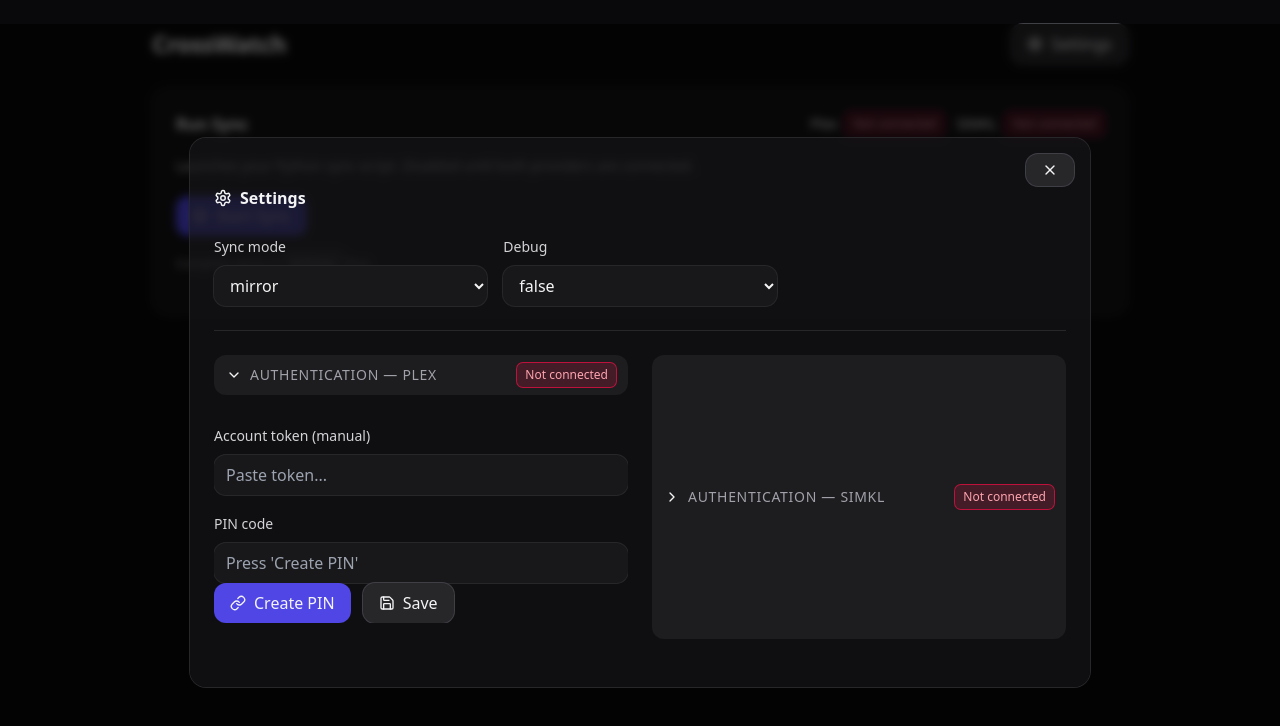
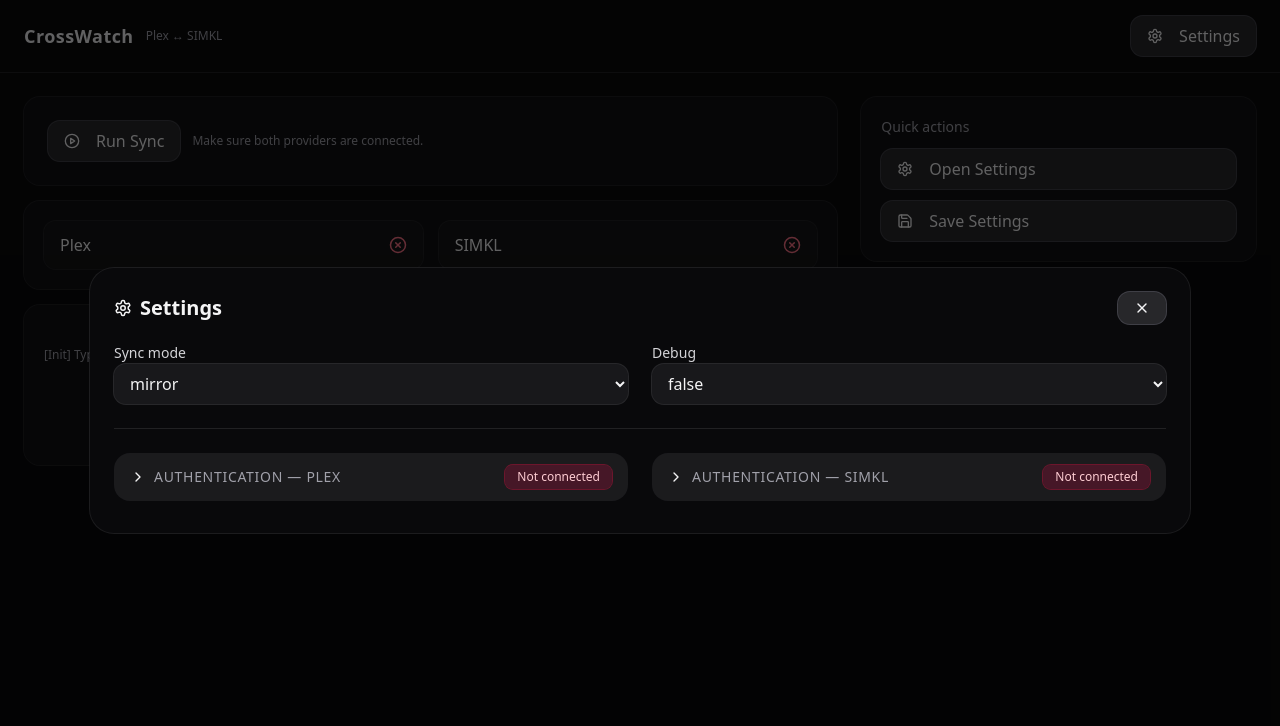
Before and after one commit to cenodude/CrossWatch, a React (Vite) app: page / in a window 1280 px wide. Both pictures are taken after a click on the button "Settings". Shown: the top 726 px of the page. Built offline with nearby package versions, Linux system fonts and the light colour scheme.

Commit message:
Initiate

```diff
--- a/src/App.tsx
+++ b/src/App.tsx
@@ -1,194 +1,176 @@
 import React, { useEffect, useState } from 'react'
 import { invoke } from '@tauri-apps/api/core'
-import { LinkIcon, RefreshCw, PlayCircle, Save, Settings, X, ChevronDown } from 'lucide-react'
+import { LinkIcon, RefreshCw, PlayCircle, Save, Settings, X, ChevronDown, Check, XCircle } from 'lucide-react'
 
-type Config = {
-  plex?: { account_token?: string }
-  simkl?: {
+type PlexCfg = { account_token?: string | null }
+type SimklCfg = {
   client_id: string
   client_secret: string
-    access_token?: string
-    refresh_token?: string
-    token_expires_at?: number
+  access_token?: string | null
+  refresh_token?: string | null
+  token_expires_at?: number | null
 }
-  sync?: { mode?: 'mirror'|'two-way' }
-  runtime?: { debug?: boolean }
-  [k: string]: any
+type Config = {
+  plex?: PlexCfg
+  simkl?: SimklCfg
+  sync?: { mode?: string }
+  debug?: boolean
+  [key: string]: any
 }
 
-function Badge({ ok }: { ok: boolean }) {
-  return (
-    <span className={
-      "px-2 py-1 rounded-md text-xs " +
-      (ok ? "bg-emerald-600/20 text-emerald-300 ring-1 ring-emerald-700" : "bg-rose-600/20 text-rose-300 ring-1 ring-rose-700")
-    }>
-      {ok ? "Connected" : "Not connected"}
+const Badge = ({ ok }: { ok: boolean }) => (
+  <span className={`px-3 py-1 text-xs rounded-lg ring-1 ${ok ? 'text-emerald-200 bg-emerald-900/40 ring-emerald-700/50' : 'text-rose-200 bg-rose-900/40 ring-rose-700/50'}`}>
+    {ok ? 'Connected' : 'Not connected'}
   </span>
 )
-}
 
 export default function App() {
+  const [cfg, setCfg] = useState<Config>({})
+  const [loading, setLoading] = useState(true)
+  const [log, setLog] = useState('')
+  const [showSettings, setShowSettings] = useState(false)
+
+  // Collapsibles
+  const [plexOpen, setPlexOpen] = useState(false)
+  const [simklOpen, setSimklOpen] = useState(false)
+
+  // Plex PIN state
+  const [pinId, setPinId] = useState<number | null>(null)
+  const [pinCode, setPinCode] = useState<string>('')
+  const [pinCid, setPinCid] = useState<string>('')
+  const [pinBusy, setPinBusy] = useState(false)
+
+  // Toast
   const [toast, setToast] = useState<string>('')
   const [showToast, setShowToast] = useState(false)
-  const showToastMsg = (msg: string) => { setToast(msg); setShowToast(true); setTimeout(()=>setShowToast(false), 2000) }
+  const showToastMsg = (msg: string) => { setToast(msg); setShowToast(true); setTimeout(()=>setShowToast(false), 2200) }
+
   const copyToClipboard = async (t: string) => {
     try { if ((navigator as any)?.clipboard?.writeText) { await (navigator as any).clipboard.writeText(t); return true } } catch {}
     try { const ta = document.createElement('textarea'); ta.value = t; document.body.appendChild(ta); ta.select(); document.execCommand('copy'); document.body.removeChild(ta); return true } catch {}
     return false
   }
 
-  const [cfg, setCfg] = useState<Config>({
-    plex: { account_token: '' },
-    simkl: { client_id: '', client_secret: '' },
-    sync: { mode: 'mirror' },
-    runtime: { debug: false }
-  })
-  const [log, setLog] = useState('')
-  const [busy, setBusy] = useState(false)
   const plexConnected = !!cfg.plex?.account_token
-  const [plexOpen, setPlexOpen] = useState(true)
-  const [simklOpen, setSimklOpen] = useState(false)
-  const simklConnected = !!cfg.simkl?.access_token && (!!cfg.simkl?.token_expires_at ? cfg.simkl!.token_expires_at! > Math.floor(Date.now()/1000) : true)
-  const needsSetup = !(plexConnected && simklConnected)
-  const [showSettings, setShowSettings] = useState(false)
+  const simklConnected = !!cfg.simkl?.access_token
 
-  useEffect(() => { (async () => {
+  useEffect(() => {
+    (async () => {
       try {
-      const current = await invoke<Config>('cmd_read_config')
-      setCfg({
-        plex: { account_token: current?.plex?.account_token || '' },
-        simkl: {
-          client_id: current?.simkl?.client_id || '',
-          client_secret: current?.simkl?.client_secret || '',
-          access_token: current?.simkl?.access_token || '',
-          refresh_token: current?.simkl?.refresh_token || '',
-          token_expires_at: current?.simkl?.token_expires_at || 0
-        },
-        sync: { mode: (current?.sync?.mode as any) || 'mirror' },
-        runtime: { debug: !!current?.runtime?.debug },
-        ...current
-      })
-    } catch {}
-  })() }, [])
+        const c = await invoke<Config>('cmd_read_config')
+        setCfg(c || {})
+      } catch (e:any) {
+        setLog(l => l + `\n[Init] ${e?.toString()}`)
+      } finally {
+        setLoading(false)
+      }
+    })()
+  }, [])
 
-  function update<K extends keyof Config>(k: K, v: Config[K]) {
-    setCfg(prev => ({ ...prev, [k]: v }))
+  const saveConfig = async () => {
+    try {
+      await invoke('cmd_write_config', { cfg })
+      showToastMsg('Settings saved')
+    } catch (e:any) {
+      setLog(l => l + `\n[Save] ${e?.toString()}`)
+    }
   }
 
-  async function saveConfig() {
-    setBusy(true)
-    try { await invoke('cmd_write_config', { cfg }) }
-    finally { setBusy(false) }
-  }
+  async function plexCreatePin() {
+    try {
+      setPinBusy(true)
+      setLog(l => l + `\n[Plex] Requesting PIN...`)
+      const res = await invoke<{ id: number, code: string, expires_at: number, client_id: string }>('cmd_plex_create_pin')
+      setPinId(res.id); setPinCode(res.code); setPinCid(res.client_id)
+      try { const ok = await copyToClipboard(res.code); if (ok) showToastMsg('PIN copied to clipboard') } catch {}
+      await invoke('cmd_open_external_sized', { url: 'https://plex.tv/link', width: 520, height: 720 })
 
-  // --- SYNC ---
-  async function runSync() {
-    setBusy(true); setLog(l => `${l}
-[SYNC] Launching Python sidecar...`)
-    try { await invoke('cmd_run_sync'); setLog(l => `${l}
-[SYNC] Completed.`) }
-    catch (e:any) { setLog(l => `${l}
-[SYNC] Error: ${(e as any)?.toString?.() ?? String(e)}`) }
-    finally { setBusy(false) }
-  }
-
-  // --- PLEX PIN UX ---
-  const [pinId, setPinId] = useState<number|undefined>(undefined)
-  const [pinCid, setPinCid] = useState<string>('')
-  const [pinCode, setPinCode] = useState<string>('')
-  const [pinBusy, setPinBusy] = useState(false)
-
-  async function plexCreatePin() {
-  setPinBusy(true)
-  try {
-    const res = await invoke<{id:number, code:string, expires_at:number, client_id:string}>('cmd_plex_create_pin')
-    setPinId(res.id); setPinCode(res.code); setPinCid(res.client_id);
-    try { const ok = await copyToClipboard(res.code); if (ok) showToastMsg('PIN copied to clipboard'); } catch {}
-    setLog(l => `${l}
-[Plex] PIN created: ${res.code}. Opening plex.tv/link...`)
-    try { await invoke('cmd_open_external_sized', { url: 'https://plex.tv/link', width: 520, height: 720 }) } catch { await invoke('cmd_open_external_sized', { url: 'https://plex.tv/link', width: 520, height: 720 }) }
-
-    const deadline = Date.now() + 90_000
-    const interval = setInterval(async () => {
+      const deadline = Date.now() + (res.expires_at * 1000 - Date.now())
+      const poll = async () => {
         try {
           const token = await invoke<string>('cmd_plex_poll_pin', { id: res.id, clientId: res.client_id })
-        if (token && token.length > 0) {
-          clearInterval(interval)
-          setLog(l => `${l}
-[Plex] Token received.`)
+          if (token) {
+            setLog(l => l + `\n[Plex] Token received.`)
             setCfg(prev => ({ ...prev, plex: { account_token: token } }))
             setPinBusy(false)
+            return
           }
         } catch (e:any) {
-        // keep polling
+          setLog(l => l + `\n[Plex] Poll error: ${e?.toString()}`)
         }
-      if (Date.now() >= deadline) {
-        clearInterval(interval)
-        setPinBusy(false)
-        setLog(l => `${l}
-[Plex] PIN expired; please create a new PIN.`)
+        if (Date.now() < deadline) setTimeout(poll, 1500)
+        else { setPinBusy(false); setLog(l => l + `\n[Plex] PIN expired; request a new one.`) }
       }
-    }, 1500)
+      setTimeout(poll, 1200)
     } catch (e:any) {
-    setLog(l => `${l}
-[Plex] Error creating PIN: ${(e as any)?.toString?.() ?? String(e)}`)
+      setLog(l => l + `\n[Plex] Error creating PIN: ${e?.toString()}`)
       setPinBusy(false)
     }
   }
 
-  async function plexPollPin() {
-    if (!pinId) return
-    setPinBusy(true)
+  const runSync = async () => {
     try {
-      const token = await invoke<string>('cmd_plex_poll_pin', { id: pinId, client_id: pinCid })
-      setLog(l => `${l}
-[Plex] Token received.`)
-      setCfg(prev => ({ ...prev, plex: { account_token: token } }))
-      await invoke('cmd_write_config', { cfg: { ...cfg, plex: { account_token: token } } })
+      setLog(l => l + `\n[Sync] Running...`)
+      await invoke('cmd_run_sync')
+      setLog(l => l + `\n[Sync] Done.`)
     } catch (e:any) {
-      setLog(l => `${l}
-[Plex] Poll error: ${(e as any)?.toString?.() ?? String(e)}`)
-    } finally { setPinBusy(false) }
+      setLog(l => l + `\n[Sync] Error: ${e?.toString()}`)
+    }
   }
 
-  // --- SIMKL ---
-  const simklReady = !!cfg.simkl?.client_id && !!cfg.simkl?.client_secret
-  async function connectSimkl() {
-    setBusy(true); setLog(l => `${l}
-[SIMKL] Opening authorize page...`)
-    try { await invoke('cmd_simkl_oauth'); setLog(l => `${l}
-[SIMKL] Tokens saved.`) }
-    catch (e:any) { setLog(l => `${l}
-[SIMKL] Error: ${(e as any)?.toString?.() ?? String(e)}`) }
-    finally { setBusy(false) }
+  if (loading) {
+    return <div className="min-h-screen bg-zinc-950 text-zinc-100 flex items-center justify-center">Loading…</div>
   }
 
   return (
-    <div className="max-w-5xl mx-auto p-6 space-y-6">
-      <header className="flex items-center justify-between">
-        <h1 className="text-2xl font-bold tracking-tight">CrossWatch</h1>
+    <div className="min-h-screen bg-zinc-950 text-zinc-100">
+      {/* Header */}
+      <div className="px-6 py-4 flex items-center justify-between border-b border-zinc-800/80">
         <div className="flex items-center gap-3">
-          <button className="btn" onClick={() => setShowSettings(true)}><Settings size={16}/> Settings</button>
+          <span className="text-lg font-semibold tracking-wide">CrossWatch</span>
+          <span className="text-xs text-zinc-400">Plex ↔︎ SIMKL</span>
         </div>
-      </header>
+        <button className="btn subtle" onClick={() => setShowSettings(true)}><Settings size={16} className="mr-2"/>Settings</button>
+      </div>
 
-      {/* Main Screen */}
-      <div className="card space-y-5">
-        <div className="flex items-center justify-between">
-          <h2 className="font-semibold">Run Sync</h2>
-          <div className="flex gap-3 items-center text-sm">
-            <div className="flex items-center gap-2">Plex <Badge ok={plexConnected}/></div>
-            <div className="flex items-center gap-2">SIMKL <Badge ok={simklConnected}/></div>
+      {/* Main */}
+      <div className="p-6 grid grid-cols-1 lg:grid-cols-3 gap-6">
+        <div className="lg:col-span-2 space-y-4">
+          <div className="rounded-2xl bg-zinc-900/50 ring-1 ring-zinc-800/70 p-6">
+            <div className="flex items-center gap-3">
+              <button className="btn" onClick={runSync}><PlayCircle size={16} className="mr-2"/>Run Sync</button>
+              <div className="text-xs text-zinc-400">Make sure both providers are connected.</div>
             </div>
           </div>
-        <p className="text-sm text-zinc-300">Launches your Python sync script. Disabled until both providers are connected.</p>
-        <button className="btn btn-primary" disabled={busy || !plexConnected || !simklConnected} onClick={runSync}>
-          <PlayCircle size={16}/> Start Sync
-        </button>
-        {!plexConnected || !simklConnected ? <div className="text-xs text-zinc-400">Complete setup in <span className="kbd">Settings</span> first.</div> : null}
-        <pre className="log">{log}</pre>
+
+          <div className="rounded-2xl bg-zinc-900/50 ring-1 ring-zinc-800/70 p-5 grid grid-cols-1 sm:grid-cols-2 gap-4">
+            <div className="flex items-center justify-between rounded-xl bg-zinc-900/50 ring-1 ring-zinc-800/70 px-4 py-3">
+              <div className="flex items-center gap-2"><span className="font-medium">Plex</span></div>
+              {plexConnected ? <Check size={18} className="text-emerald-400"/> : <XCircle size={18} className="text-rose-400"/>}
+            </div>
+            <div className="flex items-center justify-between rounded-xl bg-zinc-900/50 ring-1 ring-zinc-800/70 px-4 py-3">
+              <div className="flex items-center gap-2"><span className="font-medium">SIMKL</span></div>
+              {simklConnected ? <Check size={18} className="text-emerald-400"/> : <XCircle size={18} className="text-rose-400"/>}
+            </div>
           </div>
 
+          <div className="rounded-2xl bg-zinc-900/50 ring-1 ring-zinc-800/70 p-5">
+            <div className="text-xs text-zinc-400 whitespace-pre-wrap leading-relaxed min-h-[120px]">{log || 'Logs will appear here…'}</div>
+          </div>
+        </div>
+
+        <div className="space-y-4">
+          <div className="rounded-2xl bg-zinc-900/50 ring-1 ring-zinc-800/70 p-5">
+            <div className="text-sm text-zinc-400 mb-3">Quick actions</div>
+            <div className="flex flex-col gap-3">
+              <button className="btn" onClick={() => setShowSettings(true)}><Settings size={16} className="mr-2"/>Open Settings</button>
+              <button className="btn subtle" onClick={saveConfig}><Save size={16} className="mr-2"/>Save Settings</button>
+            </div>
+          </div>
+        </div>
+      </div>
+
+      {/* Toast */}
       {showToast && (
         <div className="fixed right-4 bottom-4 z-[60]">
           <div className="rounded-xl bg-zinc-900/90 ring-1 ring-zinc-700 px-4 py-2 text-sm text-zinc-100 shadow-lg">
@@ -196,35 +178,36 @@
           </div>
         </div>
       )}
+
       {/* Settings Modal */}
       {showSettings && (
-        <div className="fixed inset-0 bg-black/60 backdrop-blur-sm flex items-center justify-center z-50">
-          <div className="w-[900px] max-w-[95vw] card relative space-y-6">
-            <button className="absolute right-4 top-4 btn" onClick={() => setShowSettings(false)}><X size={16}/></button>
-            <div className="flex items-center gap-2">
-              <Settings size={18}/><h2 className="font-semibold">Settings</h2>
+        <div className="fixed inset-0 z-50 flex items-center justify-center">
+          <div className="absolute inset-0 bg-black/60" onClick={() => setShowSettings(false)} />
+          <div className="relative w-[min(1100px,96vw)] max-h-[90vh] overflow-auto rounded-3xl bg-zinc-950 ring-1 ring-zinc-800/70 p-6">
+            <div className="flex items-center justify-between mb-4">
+              <div className="text-xl font-semibold flex items-center gap-2"><Settings size={18}/> Settings</div>
+              <button className="btn icon subtle" onClick={() => setShowSettings(false)}><X size={16}/></button>
             </div>
 
-            {/* General */}
-            <div className="grid md:grid-cols-3 gap-4">
-              <div className="space-y-2">
+            {/* General row */}
+            <div className="grid grid-cols-1 md:grid-cols-2 gap-6">
+              <div>
                 <label className="label">Sync mode</label>
                 <select
                   className="input"
-                  value={cfg.sync?.mode || 'mirror'}
-                  onChange={e => update('sync', { ...(cfg.sync||{}), mode: e.target.value as any })}
+                  value={cfg.sync?.mode ?? 'mirror'}
+                  onChange={(e) => setCfg(prev => ({ ...prev, sync: { ...(prev.sync ?? {}), mode: e.target.value } }))}
                 >
                   <option value="mirror">mirror</option>
                   <option value="two-way">two-way</option>
                 </select>
               </div>
-
-              <div className="space-y-2">
+              <div>
                 <label className="label">Debug</label>
                 <select
                   className="input"
-                  value={cfg.runtime?.debug ? 'true' : 'false'}
-                  onChange={e => update('runtime', { ...(cfg.runtime||{}), debug: e.target.value === 'true' })}
+                  value={String(cfg.debug ?? 'false')}
+                  onChange={(e) => setCfg(prev => ({ ...prev, debug: e.target.value === 'true' }))}
                 >
                   <option value="false">false</option>
                   <option value="true">true</option>
@@ -232,68 +215,92 @@
               </div>
             </div>
 
-            <div className="divider"></div>
+            <div className="my-6 h-px w-full bg-zinc-800/80" />
 
-            {/* Providers */}
-            <div className="grid md:grid-cols-2 gap-6">
-              {/* Plex */}
-              <div className="space-y-4">
-                <button className="w-full flex items-center justify-between rounded-xl px-3 py-2 bg-zinc-800/60 hover:bg-zinc-800 transition-colors"
-  onClick={() => setPlexOpen(o => !o)}>
+            {/* Auth grid */}
+            <div className="grid grid-cols-1 md:grid-cols-2 gap-6 items-start">
+              {/* PLEX column */}
+              <div className="space-y-2 min-w-0">
+                <button
+                  className="w-full flex items-center justify-between rounded-2xl px-4 py-3 bg-zinc-800/60 hover:bg-zinc-800 transition-colors"
+                  onClick={() => setPlexOpen(o => !o)}
+                >
                   <div className="flex items-center gap-2">
-    <div className={`transition-transform ${plexOpen ? "" : "-rotate-90"}`}><ChevronDown size={16}/></div>
-    <div className="section-title">Authentication — Plex</div>
+                    <div className={`transition-transform ${plexOpen ? '' : '-rotate-90'}`}><ChevronDown size={16}/></div>
+                    <div className="section-title">Authentication — PLEX</div>
                   </div>
                   <Badge ok={plexConnected}/>
                 </button>
-<div className={`overflow-hidden transition-all duration-300 ${plexOpen ? 'max-h-[600px] opacity-100' : 'max-h-0 opacity-0'}`}>
+
+                <div className={`overflow-hidden transition-[max-height,opacity] duration-300 ${plexOpen ? 'max-h-[800px] opacity-100' : 'max-h-0 opacity-0'}`}>
                   <div className="pt-3 space-y-4">
+                    <div>
+                      <label className="label">Account token</label>
+                      <input
+                        className="input"
+                        placeholder="Plex account token"
+                        value={cfg.plex?.account_token ?? ''}
+                        onChange={(e) => setCfg(prev => ({ ...prev, plex: { ...(prev.plex ?? {}), account_token: e.target.value } }))}
+                      />
+                    </div>
 
-                <div className="space-y-2">
-                  <label className="label">Account token (manual)</label>
-                  <input className="input" value={cfg.plex?.account_token || ''}
-                    onChange={e => update('plex', { account_token: e.target.value })} placeholder="Paste token..." />
-                </div>
-                <div className="space-y-2">
-                  <label className="label">PIN code</label>
-                  <div className="flex gap-2">
-                    <input className="input" value={pinCode} readOnly placeholder="Press 'Create PIN'"/>
+                    <div className="rounded-xl bg-zinc-900/40 p-3 ring-1 ring-zinc-800/70">
+                      <div className="text-xs text-zinc-400 mb-2">Create a PIN (auto-copied), we open plex.tv/link in a small window, and will poll until accepted.</div>
+                      <div className="flex items-center gap-3">
+                        <button className="btn" disabled={pinBusy} onClick={plexCreatePin}>
+                          {pinBusy ? <RefreshCw className="spin mr-2" size={16}/> : <LinkIcon className="mr-2" size={16}/>}
+                          Create PIN
+                        </button>
+                        <input className="input w-28 text-center tracking-[0.3em]" value={pinCode ?? ''} readOnly placeholder="PIN" />
+                        <div className="grow" />
+                        <button className="btn subtle" onClick={saveConfig}><Save size={16} className="mr-2"/>Save</button>
                       </div>
                     </div>
                   </div>
-<div className="flex gap-3">
-                  <button className="btn btn-primary" disabled={pinBusy} onClick={plexCreatePin}><LinkIcon size={16}/> Create PIN</button>
-                  <button className="btn" disabled={busy} onClick={saveConfig}><Save size={16}/> Save</button>
                 </div>
               </div>
 
-              {/* SIMKL */}
-              <div className="space-y-4">
-                  </div>
-</div>
-<button className="w-full flex items-center justify-between rounded-xl px-3 py-2 bg-zinc-800/60 hover:bg-zinc-800 transition-colors"
-  onClick={() => setSimklOpen(o => !o)}>
+              {/* SIMKL column */}
+              <div className="space-y-2 min-w-0">
+                <button
+                  className="w-full flex items-center justify-between rounded-2xl px-4 py-3 bg-zinc-800/60 hover:bg-zinc-800 transition-colors"
+                  onClick={() => setSimklOpen(o => !o)}
+                >
                   <div className="flex items-center gap-2">
-    <div className={`transition-transform ${simklOpen ? "" : "-rotate-90"}`}><ChevronDown size={16}/></div>
+                    <div className={`transition-transform ${simklOpen ? '' : '-rotate-90'}`}><ChevronDown size={16}/></div>
                     <div className="section-title">Authentication — SIMKL</div>
                   </div>
                   <Badge ok={simklConnected}/>
                 </button>
-<div className={`overflow-hidden transition-all duration-300 ${simklOpen ? 'max-h-[700px] opacity-100' : 'max-h-0 opacity-0'}`}>
 
-                <div className="space-y-2">
+                <div className={`overflow-hidden transition-[max-height,opacity] duration-300 ${simklOpen ? 'max-h-[800px] opacity-100' : 'max-h-0 opacity-0'}`}>
+                  <div className="pt-3 space-y-4">
+                    <div>
                       <label className="label">Client ID</label>
-                  <input className="input" value={cfg.simkl?.client_id || ''}
-                    onChange={e => update('simkl', { ...(cfg.simkl||{}), client_id: e.target.value })} placeholder="SIMKL client_id" />
+                      <input
+                        className="input"
+                        placeholder="SIMKL client_id"
+                        value={cfg.simkl?.client_id ?? ''}
+                        onChange={(e) => setCfg(prev => ({ ...prev, simkl: { ...(prev.simkl ?? {}), client_id: e.target.value } }))}
+                      />
                     </div>
-                <div className="space-y-2">
+                    <div>
                       <label className="label">Client Secret</label>
-                  <input className="input" value={cfg.simkl?.client_secret || ''}
-                    onChange={e => update('simkl', { ...(cfg.simkl||{}), client_secret: e.target.value })} placeholder="SIMKL client_secret" />
+                      <input
+                        className="input"
+                        placeholder="SIMKL client_secret"
+                        value={cfg.simkl?.client_secret ?? ''}
+                        onChange={(e) => setCfg(prev => ({ ...prev, simkl: { ...(prev.simkl ?? {}), client_secret: e.target.value } }))}
+                      />
                     </div>
-                <div className="flex gap-3">
-                  <button className="btn btn-primary" disabled={busy || !simklReady} onClick={async () => { await saveConfig(); connectSimkl(); }}><RefreshCw size={16}/> Connect SIMKL</button>
-                  <button className="btn" disabled={busy} onClick={saveConfig}><Save size={16}/> Save</button>
+                    <div className="flex items-center gap-3">
+                      <button className="btn" onClick={() => invoke('cmd_simkl_oauth')}>
+                        <RefreshCw className="mr-2" size={16}/>Connect SIMKL
+                      </button>
+                      <div className="grow" />
+                      <button className="btn subtle" onClick={saveConfig}><Save size={16} className="mr-2"/>Save</button>
+                    </div>
+                  </div>
                 </div>
               </div>
             </div>
```
Lines whose indentation alone changed are shown as unchanged.
